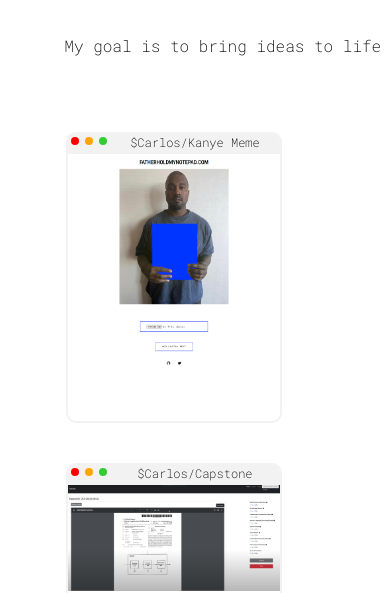
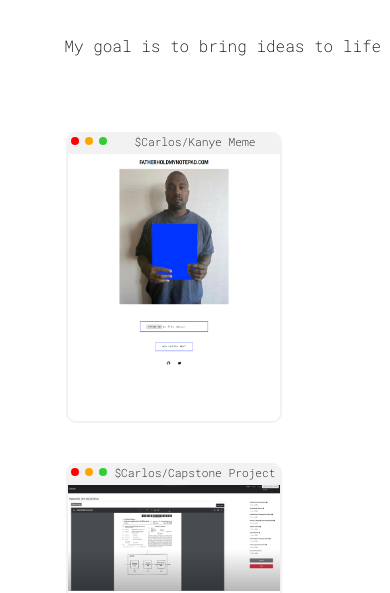
Before and after one commit to HypCarlos/Personal-Site, a React (Create React App) app: page /Home in a window 390 px wide. Shown: the part 2620-3213 px from the top of the page. Built offline with nearby package versions, Linux system fonts and the light colour scheme.

Commit message:
mobile responsive fix

```diff
--- a/src/components/main/Main.js
+++ b/src/components/main/Main.js
@@ -48,7 +48,7 @@
           </div>
         </div>
 
-        <Footer />
+        {/* <Footer /> */}
       </div>
     </div>
   );
--- a/src/components/projectList/projectlist.css
+++ b/src/components/projectList/projectlist.css
@@ -24,6 +24,6 @@
 }
 
 .name-path {
-  font-size: 12px;
+  font-size: 70%;
   width: 80%;
 }
```
